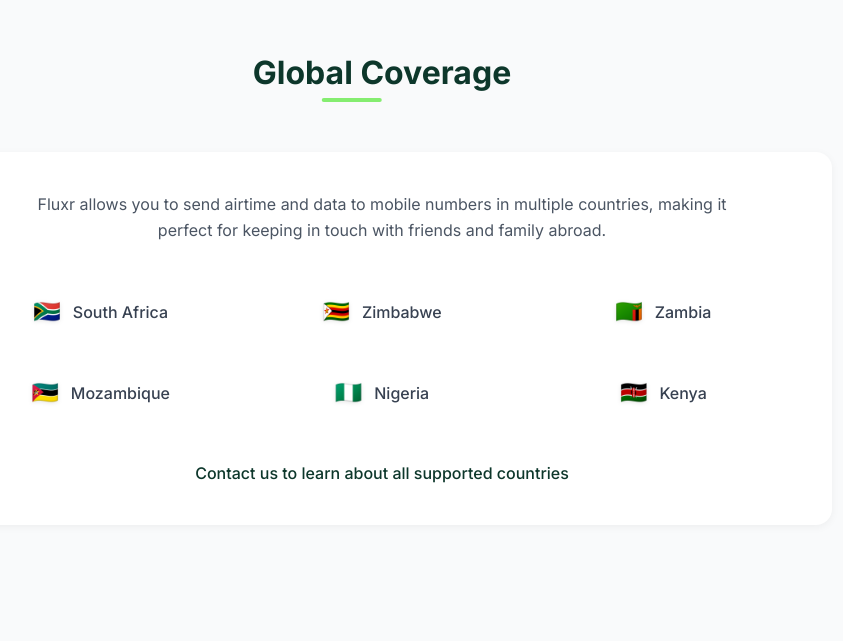
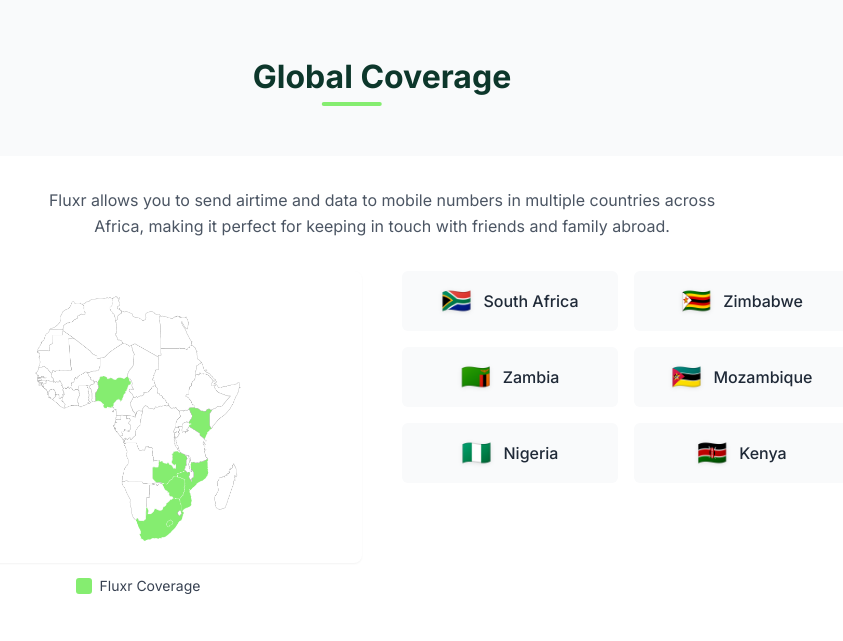
Before and after one commit to joemunapo/fluxr.co.za, a plain HTML site: page index.html in a window 1280 px wide. Shown: the part 2073-2714 px from the top of the page, without its empty margins (258-1101 px from the left). Drawn offline with Linux system fonts and the light colour scheme.

Commit message:
fix coverage

```diff
--- a/index.html
+++ b/index.html
@@ -385,71 +385,66 @@
 <section id="countries" class="countries">
   <div class="container">
     <h2 class="section-heading">Global Coverage</h2>
+
     <div class="countries-container">
       <p class="countries-intro">
-            Fluxr allows you to send airtime and data to mobile numbers in
-            multiple countries, making it perfect for keeping in touch with
-            friends and family abroad.
+        Fluxr allows you to send airtime and data to mobile numbers in multiple countries across
+        Africa, making it perfect for keeping in touch with friends and family abroad.
       </p>
 
+      <div class="coverage-layout">
+        <!-- Map on the left -->
+        <div class="coverage-map-container">
+          <div class="coverage-map">
+            <img src="coverage-map.png" alt="Fluxr Coverage Map" class="coverage-map-img" />
+          </div>
+          <div class="coverage-legend">
+            <div class="legend-item">
+              <span class="legend-color"></span>
+              <span class="legend-text">Fluxr Coverage</span>
+            </div>
+          </div>
+        </div>
+
+        <!-- Countries list on the right -->
+        <div class="countries-list-container">
           <div class="countries-grid">
             <div class="country-item">
-              <span
-                class="country-flag"
-                role="img"
-                aria-label="Flag of South Africa"
-                >🇿🇦</span
-              >
+              <span class="country-flag" role="img" aria-label="Flag of South Africa">🇿🇦</span>
               <span class="country-fallback">ZA</span>
               <span class="country-name">South Africa</span>
             </div>
             <div class="country-item">
-              <span
-                class="country-flag"
-                role="img"
-                aria-label="Flag of Zimbabwe"
-                >🇿🇼</span
-              >
+              <span class="country-flag" role="img" aria-label="Flag of Zimbabwe">🇿🇼</span>
               <span class="country-fallback">ZW</span>
               <span class="country-name">Zimbabwe</span>
             </div>
             <div class="country-item">
-              <span class="country-flag" role="img" aria-label="Flag of Zambia"
-                >🇿🇲</span
-              >
+              <span class="country-flag" role="img" aria-label="Flag of Zambia">🇿🇲</span>
               <span class="country-fallback">ZM</span>
               <span class="country-name">Zambia</span>
             </div>
             <div class="country-item">
-              <span
-                class="country-flag"
-                role="img"
-                aria-label="Flag of Mozambique"
-                >🇲🇿</span
-              >
+              <span class="country-flag" role="img" aria-label="Flag of Mozambique">🇲🇿</span>
               <span class="country-fallback">MZ</span>
               <span class="country-name">Mozambique</span>
             </div>
             <div class="country-item">
-              <span class="country-flag" role="img" aria-label="Flag of Nigeria"
-                >🇳🇬</span
-              >
+              <span class="country-flag" role="img" aria-label="Flag of Nigeria">🇳🇬</span>
               <span class="country-fallback">NG</span>
               <span class="country-name">Nigeria</span>
             </div>
             <div class="country-item">
-              <span class="country-flag" role="img" aria-label="Flag of Kenya"
-                >🇰🇪</span
-              >
+              <span class="country-flag" role="img" aria-label="Flag of Kenya">🇰🇪</span>
               <span class="country-fallback">KE</span>
               <span class="country-name">Kenya</span>
             </div>
           </div>
+        </div>
+      </div>
 
       <div class="countries-more">
-            <a href="#contact"
-              >Contact us to learn about all supported countries</a
-            >
+        <a href="#contact">Contact us to learn about all supported countries</a>
       </div>
     </div>
   </div>
--- a/styles.css
+++ b/styles.css
@@ -1902,3 +1902,182 @@
     height: 420px;
   }
 }
+
+
+/* Coverage Map Styles with side-by-side layout */
+.countries {
+  background-color: var(--fluxr-gray-50);
+  padding: var(--space-16) 0;
+}
+
+.countries-container {
+  max-width: 1000px;
+  margin: 0 auto;
+  background-color: white;
+  border-radius: var(--radius-xl);
+  padding: var(--space-8);
+  box-shadow: var(--shadow-sm);
+}
+
+.countries-intro {
+  text-align: center;
+  max-width: 700px;
+  margin: 0 auto var(--space-8);
+  color: var(--fluxr-gray-600);
+}
+
+/* Side-by-side layout */
+.coverage-layout {
+  display: flex;
+  flex-direction: column;
+  gap: var(--space-6);
+  margin-bottom: var(--space-8);
+}
+
+/* Switch to side-by-side on larger screens */
+@media (min-width: 768px) {
+  .coverage-layout {
+    flex-direction: row;
+    align-items: flex-start;
+  }
+
+  .coverage-map-container {
+    flex: 1;
+  }
+
+  .countries-list-container {
+    flex: 1;
+    padding-left: var(--space-4);
+  }
+}
+
+.coverage-map-container {
+  margin-bottom: var(--space-4);
+}
+
+.coverage-map {
+  border-radius: var(--radius-lg);
+  overflow: hidden;
+  background-color: white;
+  padding: var(--space-4);
+  box-shadow: var(--shadow-sm);
+}
+
+.coverage-map-img {
+  width: 100%;
+  height: auto;
+  display: block;
+}
+
+.coverage-legend {
+  display: flex;
+  justify-content: center;
+  margin-top: var(--space-3);
+}
+
+.legend-item {
+  display: flex;
+  align-items: center;
+  margin: 0 var(--space-2);
+}
+
+.legend-color {
+  width: 16px;
+  height: 16px;
+  background-color: var(--fluxr-green);
+  border-radius: 3px;
+  margin-right: var(--space-2);
+}
+
+.legend-text {
+  font-size: 0.875rem;
+  color: var(--fluxr-gray-700);
+}
+
+/* Countries grid styling */
+.countries-grid {
+  display: grid;
+  grid-template-columns: 1fr;
+  gap: var(--space-4);
+}
+
+@media (min-width: 480px) {
+  .countries-grid {
+    grid-template-columns: repeat(2, 1fr);
+  }
+}
+
+@media (min-width: 768px) {
+  .countries-grid {
+    grid-template-columns: 1fr;
+  }
+}
+
+@media (min-width: 992px) {
+  .countries-grid {
+    grid-template-columns: repeat(2, 1fr);
+  }
+}
+
+.country-item {
+  display: flex;
+  align-items: center;
+  padding: var(--space-3) var(--space-4);
+  background-color: var(--fluxr-gray-50);
+  border-radius: var(--radius-md);
+  transition: transform var(--transition-fast), background-color var(--transition-fast);
+}
+
+.country-item:hover {
+  background-color: rgba(133, 237, 112, 0.1);
+  transform: translateY(-2px);
+}
+
+.country-flag {
+  font-size: 1.5rem;
+  margin-right: var(--space-3);
+}
+
+.country-fallback {
+  display: none;
+  width: 30px;
+  height: 22px;
+  background-color: rgba(133, 237, 112, 0.15);
+  border-radius: var(--radius-sm);
+  font-size: 0.75rem;
+  font-weight: 600;
+  color: var(--fluxr-dark);
+  text-align: center;
+  line-height: 22px;
+  margin-right: var(--space-3);
+}
+
+.emoji-fallback-enabled .country-flag {
+  display: none;
+}
+
+.emoji-fallback-enabled .country-fallback {
+  display: block;
+}
+
+.country-name {
+  font-weight: 500;
+  color: var(--fluxr-gray-800);
+}
+
+.countries-more {
+  text-align: center;
+  margin-top: var(--space-6);
+}
+
+.countries-more a {
+  color: var(--fluxr-dark);
+  font-weight: 500;
+  text-decoration: none;
+  border-bottom: 1px solid transparent;
+  transition: border-color var(--transition-fast);
+}
+
+.countries-more a:hover {
+  border-bottom-color: var(--fluxr-dark);
+}
```
Lines whose indentation alone changed are shown as unchanged.
